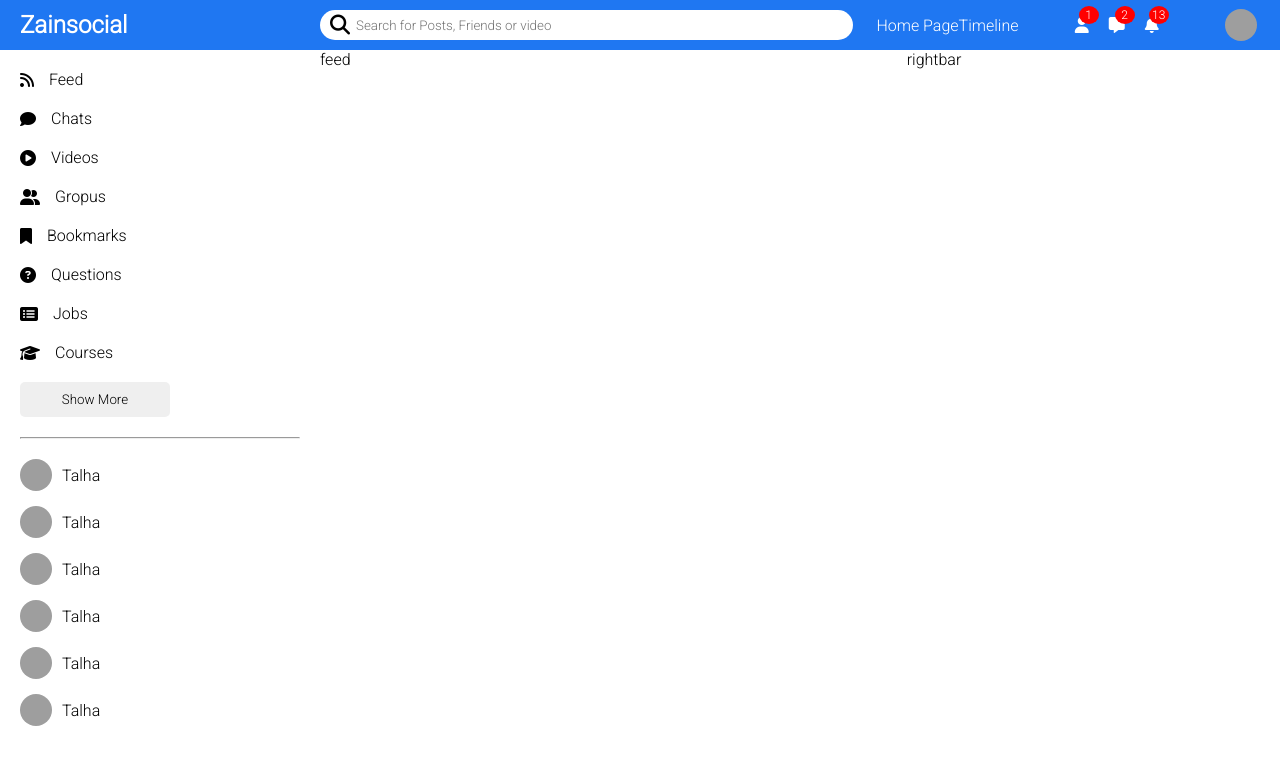
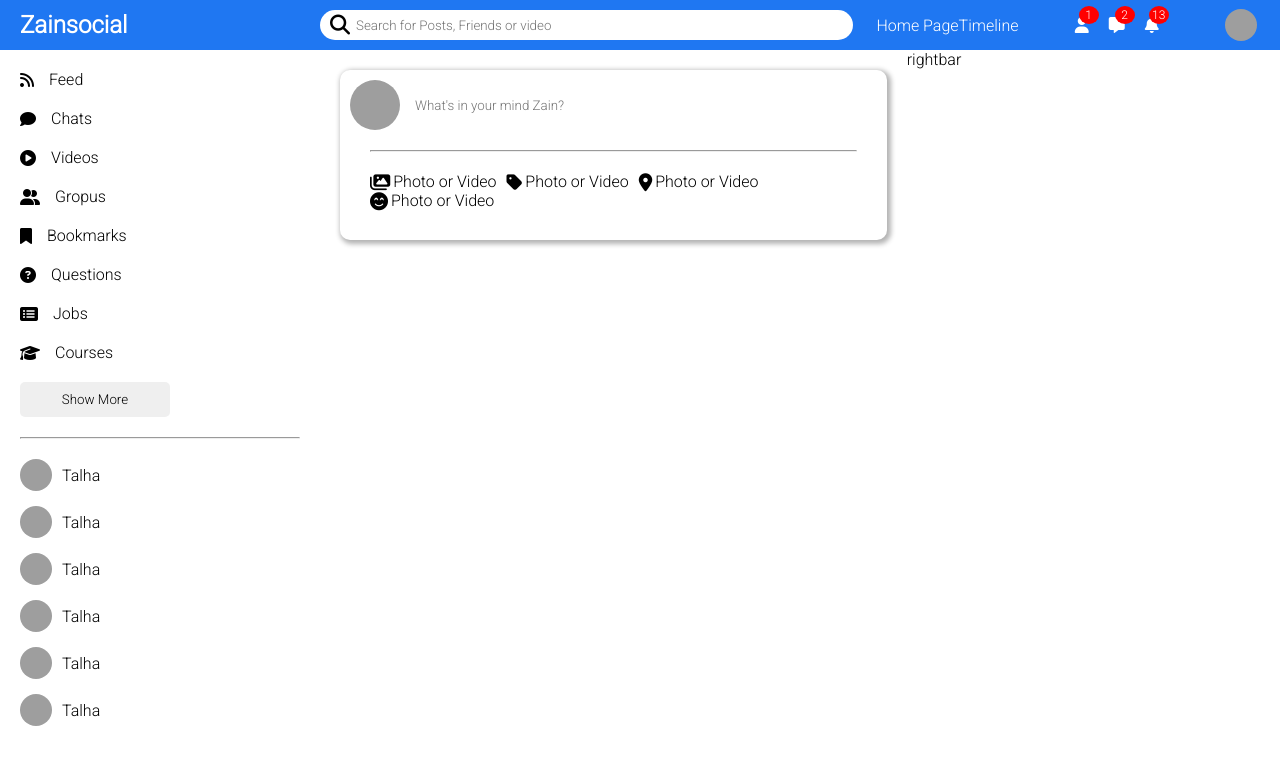
Before and after one commit to ZAINKHAN25/Social-media-ui-lamadev, a React (Create React App) app: page / in a window 1280 px wide. Shown: the top 764 px of the page. Built offline with nearby package versions, Linux system fonts and the light colour scheme; grey boxes are pictures that could not be loaded.

Commit message:
share area is done

```diff
--- a/src/components/feed/Feed.jsx
+++ b/src/components/feed/Feed.jsx
@@ -1,9 +1,12 @@
+import Share from '../share/Share'
 import './feed.css'
 
 export default function Feed(){
     return (
         <div className='feed'>
-            feed
+            <div className="feedwrapper">
+                <Share />
+            </div>
         </div>
     )
 }
--- a/src/components/feed/feed.css
+++ b/src/components/feed/feed.css
@@ -1,3 +1,7 @@
 .feed{
     flex: 5.5;
 }
+
+.feedwrapper{
+    padding: 20px;
+}
--- /dev/null
+++ b/src/components/share/Share.jsx
@@ -0,0 +1,35 @@
+import './share.css'
+
+export default function Share() {
+    return (
+        <div className='share'>
+            <div className="sharewrapper">
+                <div className="sharetop">
+                    <img src="https://encrypted-tbn0.gstatic.com/images?q=tbn:ANd9GcSl33XheDto8Y20nOIAA74-rYqO-T9y4eEloyZ2Tzea&s" alt="" className="shareprofileimg" />
+                    <input placeholder="What's in your mind Zain?" className='shareinput' />
+                </div>
+                <hr className="sharehr" />
+                <div className="sharebottom">
+                    <div className="shareoptions">
+                        <div className="shareopttion">
+                            <i className="fa-solid fa-images shareicon"></i>
+                            <span className='shareoptiontext'>Photo or Video</span>
+                        </div>
+                        <div className="shareopttion">
+                            <i class="fa-solid fa-tag shareicon"></i>
+                            <span className='shareoptiontext'>Photo or Video</span>
+                        </div>
+                        <div className="shareopttion">
+                            <i class="fa-solid fa-location-dot shareicon"></i>
+                            <span className='shareoptiontext'>Photo or Video</span>
+                        </div>
+                        <div className="shareopttion">
+                            <i class="fa-solid fa-face-smile-beam shareicon"></i>
+                            <span className='shareoptiontext'>Photo or Video</span>
+                        </div>
+                    </div>
+                </div>
+            </div>
+        </div>
+    )
+}
--- /dev/null
+++ b/src/components/share/share.css
@@ -0,0 +1,60 @@
+.share{
+    width: 100%;
+    height: 170px;
+    border-radius: 10px;
+    box-shadow: 2px 2px 5px 2px rgba(0, 0,0,0.3);
+}
+
+.sharewrapper{
+    padding: 10px;
+}
+
+.shareprofileimg{
+    width: 50px;
+    height: 50px;
+    border-radius: 50%;
+    object-fit: cover;
+    margin-right: 15px;
+}
+
+.sharetop{
+    display: flex;
+    align-items: center;
+}
+
+.shareinput{
+    border: none;
+    width: 80%;
+}
+
+.shareinput:focus{
+    outline: none;
+}
+
+.sharehr{
+    margin: 20px;
+}
+
+.sharebottom{
+    display: flex;
+    align-items: center;
+    justify-content: space-between;
+}
+
+.shareoptions{
+    display: flex;
+    margin-left: 20px;
+    flex-wrap: wrap;
+}
+
+.shareopttion{
+    display: flex;
+    align-items: center;
+    margin-right: 10px;
+    cursor: pointer;
+}
+
+.shareicon{
+    font-size: 18px;
+    margin-right: 3px;
+}
```
